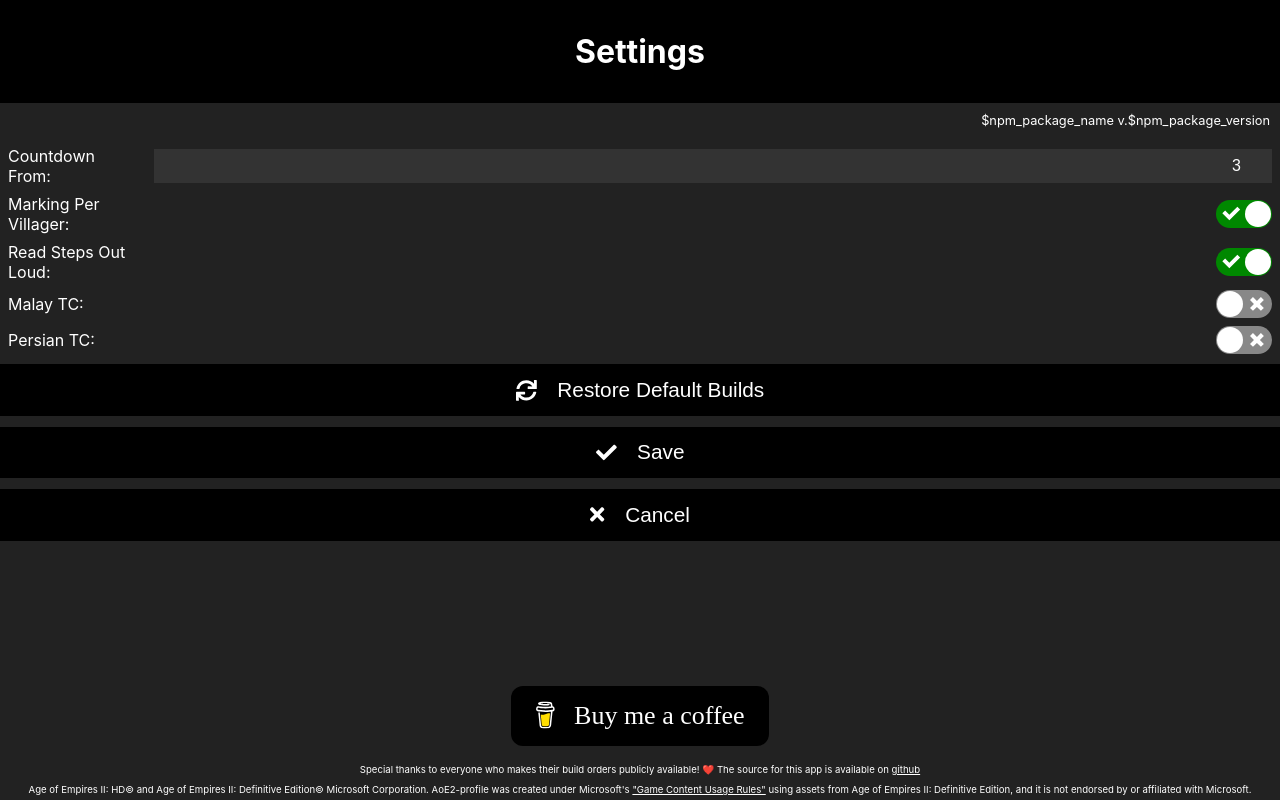
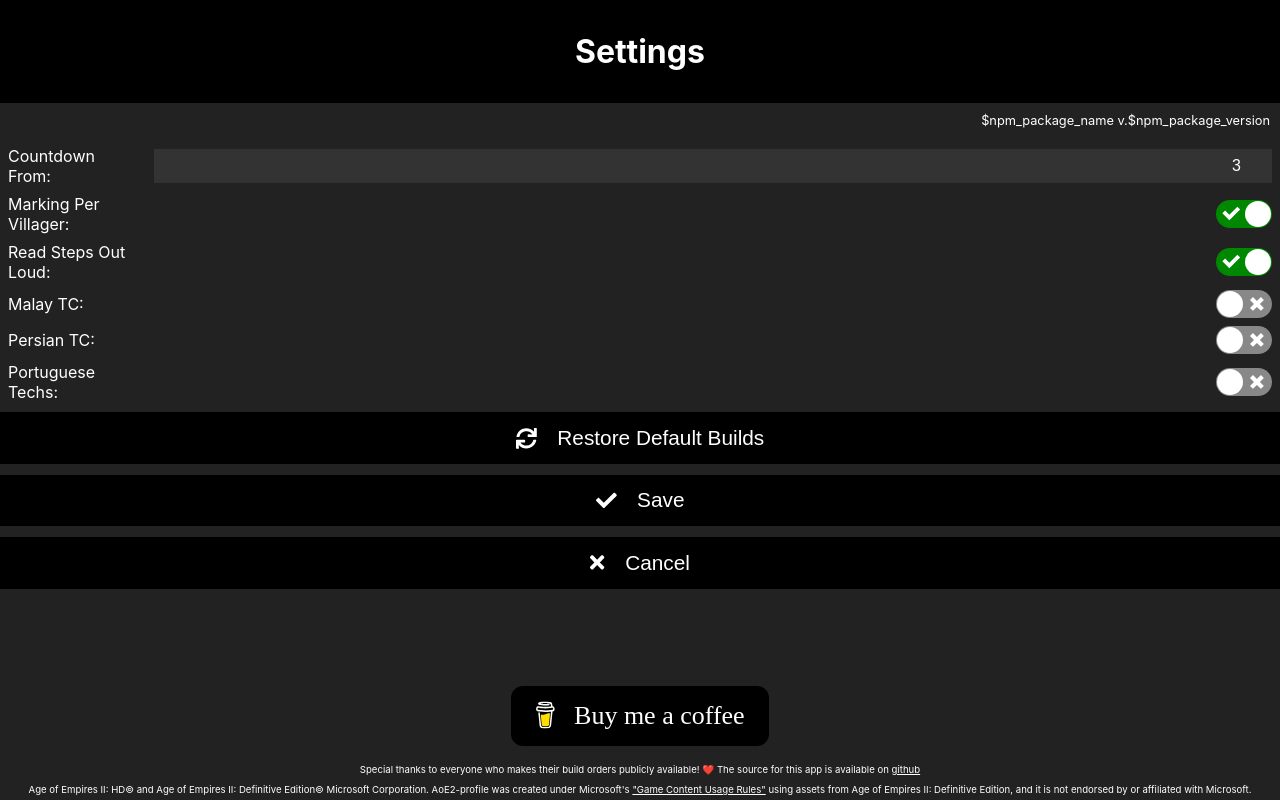
Before and after one commit to Rahien/aoe2-build-orders, a React (Create React App) app in the folder frontend/: page /settings in a window 1280 px wide. Built offline with nearby package versions, Linux system fonts and the light colour scheme; a web font is replaced by a local one.

Commit message:
added the new portuguese tech speed bonus

```diff
--- a/frontend/package.json
+++ b/frontend/package.json
@@ -1,6 +1,6 @@
 {
   "name": "aoe2-build-orders",
-  "version": "1.7.4",
+  "version": "1.8.0",
   "private": true,
   "dependencies": {
     "@fortawesome/fontawesome-svg-core": "^1.2.32",
--- a/frontend/src/BuildOrderStep.tsx
+++ b/frontend/src/BuildOrderStep.tsx
@@ -319,7 +319,7 @@ const getStepDurationWithoutPersianBonus = (step:IBuildOrderStep) => {
     return ['villager', 'villagerf'].indexOf(step.from || "") >= 0? 25:0;
   }
   if(step.kind === "loom"){
-    return 25;
+    return 25 / (speedBonuses.portugueseTechs?1.3:1);
   }
   if(step.kind === "age2"){
     return 130 * (speedBonuses.malayBonus?3/5:1);
@@ -331,7 +331,7 @@ const getStepDurationWithoutPersianBonus = (step:IBuildOrderStep) => {
     return 190 * (speedBonuses.malayBonus?3/5:1);
   }
   if(step.kind === "wheelbarrow"){
-    return 75;
+    return 75 / (speedBonuses.portugueseTechs?1.3:1);
   }
   if(step.kind === "research"){
     let sum = 0;
@@ -343,9 +343,9 @@ const getStepDurationWithoutPersianBonus = (step:IBuildOrderStep) => {
       } else if(tech === "age4"){
         sum += 190 * (speedBonuses.malayBonus?3/5:1);
       } else if(tech === "wheelbarrow"){
-        sum += 75;
+        sum += (75 / (speedBonuses.portugueseTechs?1.3:1));
       } else if(tech === "loom"){
-        sum += 25;
+        sum += (25 / (speedBonuses.portugueseTechs?1.3:1));
       }
     });
     return sum;
--- a/frontend/src/Settings.tsx
+++ b/frontend/src/Settings.tsx
@@ -9,6 +9,7 @@ import {getBuildOrders} from "./BuildOrderList";
 export const speedBonuses = {
   malayBonus: !!JSON.parse(window.localStorage.getItem("settings") || "{}").malayTC,
   persianBonus: !!JSON.parse(window.localStorage.getItem("settings") || "{}").persianTC,
+  portugueseTechs: !!JSON.parse(window.localStorage.getItem("settings") || "{}").portugueseTechs,
   gameSpeed: JSON.parse(window.localStorage.getItem("settings") || "{}").gameSpeed || 5/3,
 }
 
@@ -76,6 +77,14 @@ const Settings:React.FC = () => {
         speedBonuses.persianBonus = newValue;
       }} checked={!!(settings.persianTC == null?false:settings.persianTC)} />
     </div>
+    <div className={`property boolean`}>
+      <label>Portuguese Techs</label>
+      <Switch onChange={() => {
+        const newValue = !settings.portugueseTechs;
+        updateSetting("portugueseTechs", newValue);
+        speedBonuses.portugueseTechs = newValue;
+      }} checked={!!(settings.portugueseTechs == null?false:settings.portugueseTechs)} />
+    </div>
     <button onClick={handleRestoreDefaults}>
       <FontAwesomeIcon icon={faSync}/>
       <span>Restore Default Builds</span>
```
